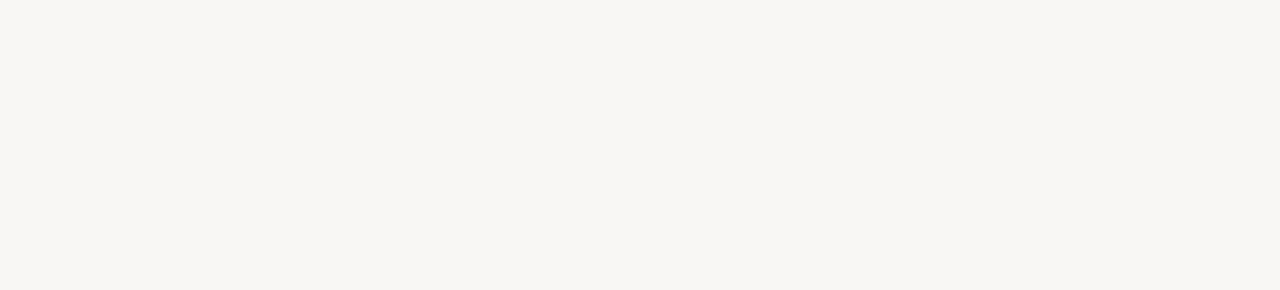
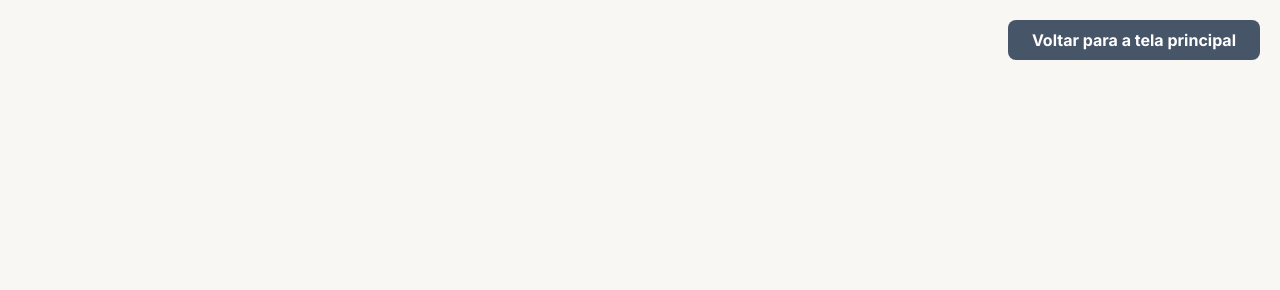
Before and after one commit to JamileMartins/TesteQualidadeSoftware, a plain HTML site: page aula02.html in a window 1280 px wide. Shown: the top 290 px of the page. Drawn offline with nearby package versions, Linux system fonts and the light colour scheme.

Commit message:
Adicionar botão "Voltar para a tela principal" nas apresentações

```diff
--- a/aula02.html
+++ b/aula02.html
@@ -42,6 +42,7 @@
 </head>
 <body class="flex flex-col">
 
+    <button onclick="window.location.href='index.html'" style="position:fixed;top:20px;right:20px;z-index:1000;" class="bg-slate-600 hover:bg-slate-700 text-white font-bold py-2 px-6 rounded-lg transition-all">Voltar para a tela principal</button>
     <div id="presentation-container" class="relative w-screen h-screen">
 
         <!-- Slide 1: Título -->
@@ -102,6 +103,7 @@
         <div class="slide flex flex-col justify-center items-center text-center p-8">
             <h2 class="text-4xl font-bold mb-8">Os Números Não Mentem</h2>
             <div class="grid md:grid-cols-2 gap-8 max-w-4xl w-full items-center">
+                    <button onclick="window.location.href='index.html'" style="position:fixed;top:20px;right:20px;z-index:1000;" class="bg-[#34495e] hover:bg-[#2c3e50] text-white font-bold py-2 px-6 rounded-lg transition-all">Voltar para a tela principal</button>
                 <div class="bg-white p-8 rounded-xl shadow-lg border border-gray-200">
                     <h3 class="text-xl font-bold mb-4">Origem dos Bugs</h3>
                     <div class="chart-container !h-[300px] !max-h-[300px]"><canvas id="bugSourceChart"></canvas></div>
```
Also changed, not shown: aula01.html (+1 -0 lines), aula03.html (+2 -0 lines).
